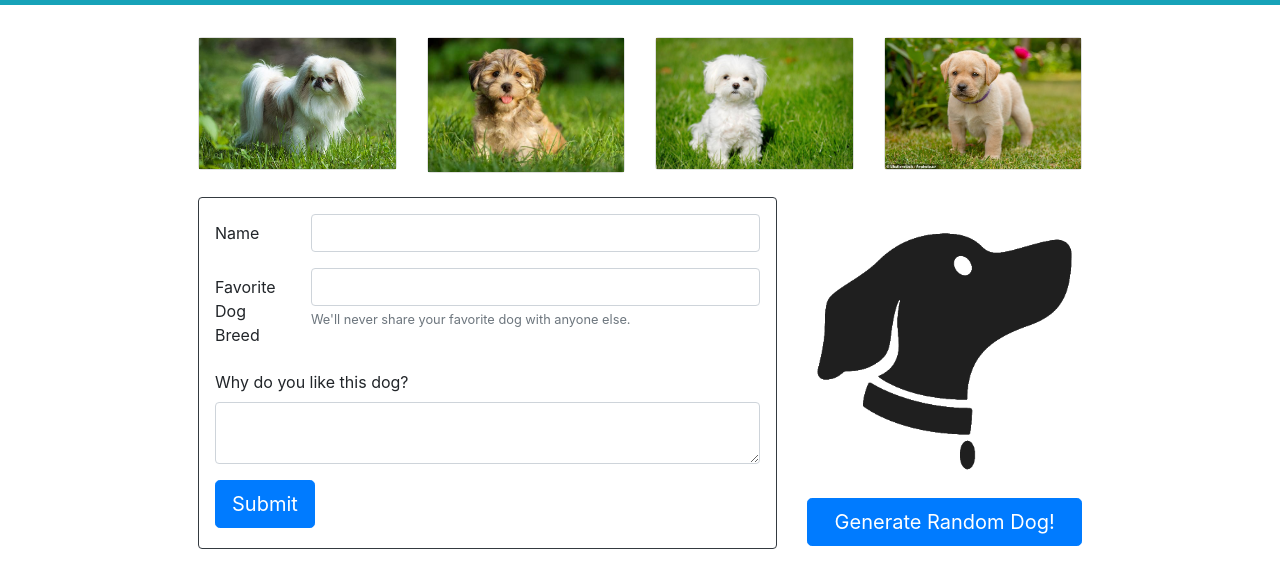
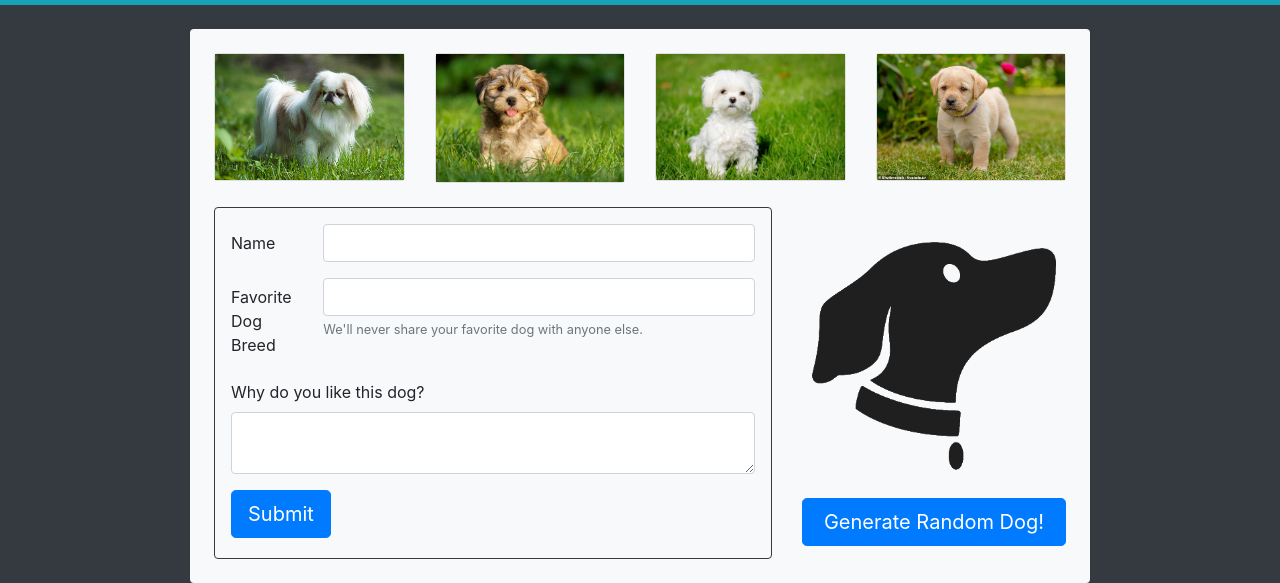
Before and after one commit to Zac-Evans/dog-api, a plain HTML site: page index.html in a window 1280 px wide. Shown: the part 321-904 px from the top of the page. Before the commit the page ends 878 px from the top, so only its background shows below. Drawn offline with nearby package versions, Linux system fonts and the light colour scheme.

Commit message:
background

```diff
--- a/index.html
+++ b/index.html
@@ -23,10 +23,13 @@
                 margin-right: auto;
                 max-width: 900px;
             }
+            .max-height {
+
+            }
         </style>
 
     </head>
-    <body>
+    <body class="bg-dark">
 
         <nav class="navbar navbar-expand-lg navbar-light bg-info">
             <a class="navbar-brand" href="#">
@@ -46,8 +49,8 @@
               </div>
         </nav>
 
-        <div class="container-fluid p-2">
-            <div class="row mt-4">
+        <div class="container-fluid p-4 mt-4 bg-light rounded">
+            <div class="row">
                 <div class="col-3">
                     <div class="card" id="card-1">
                         <a href="images/dog-image-1.jpg" class="" data-lightbox="dog-image-1" data-title="dog-image-1" data-alt="dog-image-1"><img src='images/dog-image-1.jpg' class="mw-100"></a>
@@ -73,7 +76,7 @@
 
             <div class="row mt-4">
                 <div class="col-md-8">
-                    <form class="border border-dark rounded p-3 pb-3">
+                    <form class="border border-dark rounded border- p-3 pb-3">
                         <div class="form-group row">
                             <label for="nameFormInput" class="col-2 col-form-label">Name</label>
                             <div class="col-10">
@@ -98,13 +101,29 @@
                 </div>
 
                 <div class="col-md-4">
-                    <div id="randomDogImage" alt="randomDogImage"><img src="images/dog-logo.png"  class="img-fluid">
+                    <div id="randomDogImage" alt="randomDogImage" class="max-height"><img src="images/dog-logo.png" class="img-fluid">
                     </div>
                     <div>
                         <button type="button" class="btn btn-primary btn-lg btn-block mt-3" id="generateRandomDog">Generate Random Dog!</button>
                     </div>
                 </div>
             </div>
+
+            <!-- <div class='row'>
+                <div class='col-12 p-5 '>
+                    <div id="randomDogCarousel" class="carousel slide" data-ride="carousel">
+                        <div class="carousel-inner">
+                            <div class="carousel-item active" id="randomDogCarouselOne">
+                                <img class="d-block w-100" src="" alt="First slide">
+                            </div>
+                            <div class="carousel-item" id="randomDogCarouselTwo">
+                                <img class="d-block w-100" src="" alt="Second slide">
+                            </div>
+                        </div>
+                    </div>
+                </div>
+            </div> -->
+
         </div>
 
 
```
Also changed, not shown: script.js (+30 -2 lines), images/dog-image-5.jpg (added), images/dog-image-6.jpg (added), images/dog-image-7.jpg (added).
